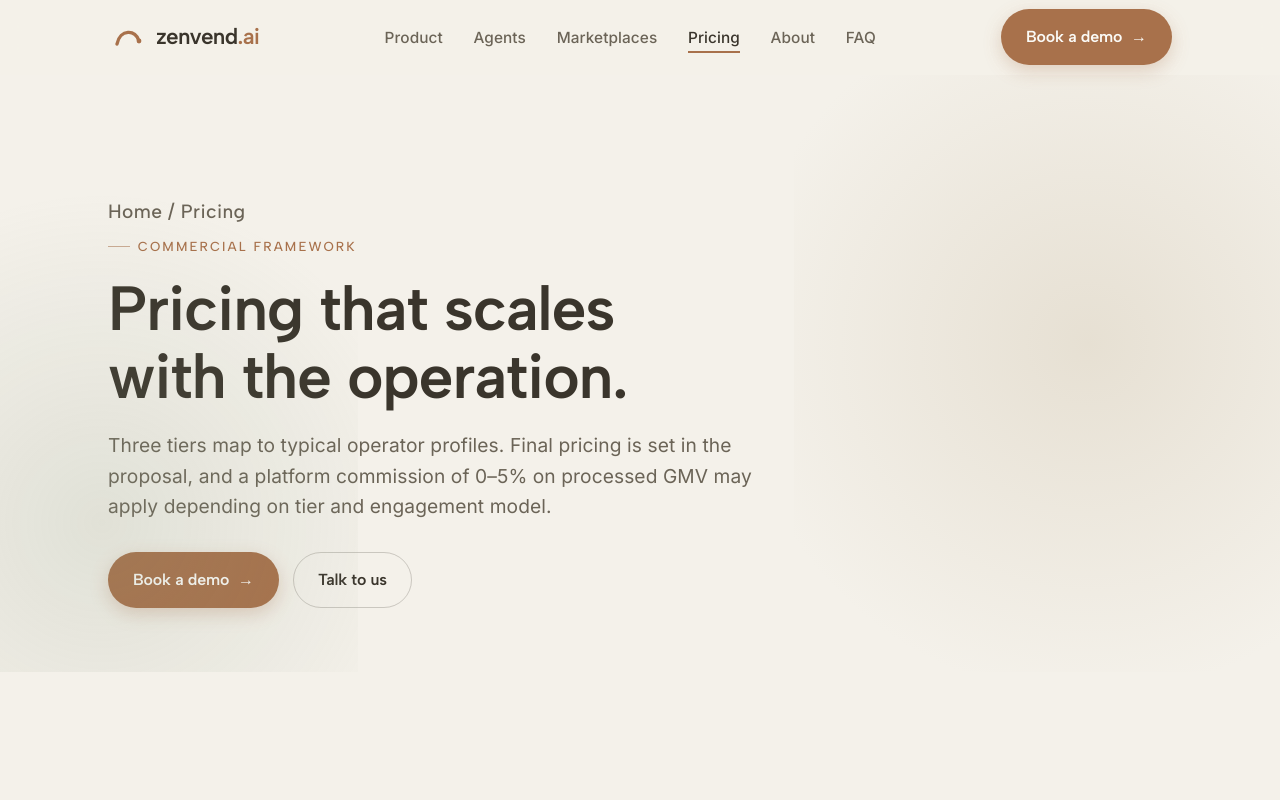
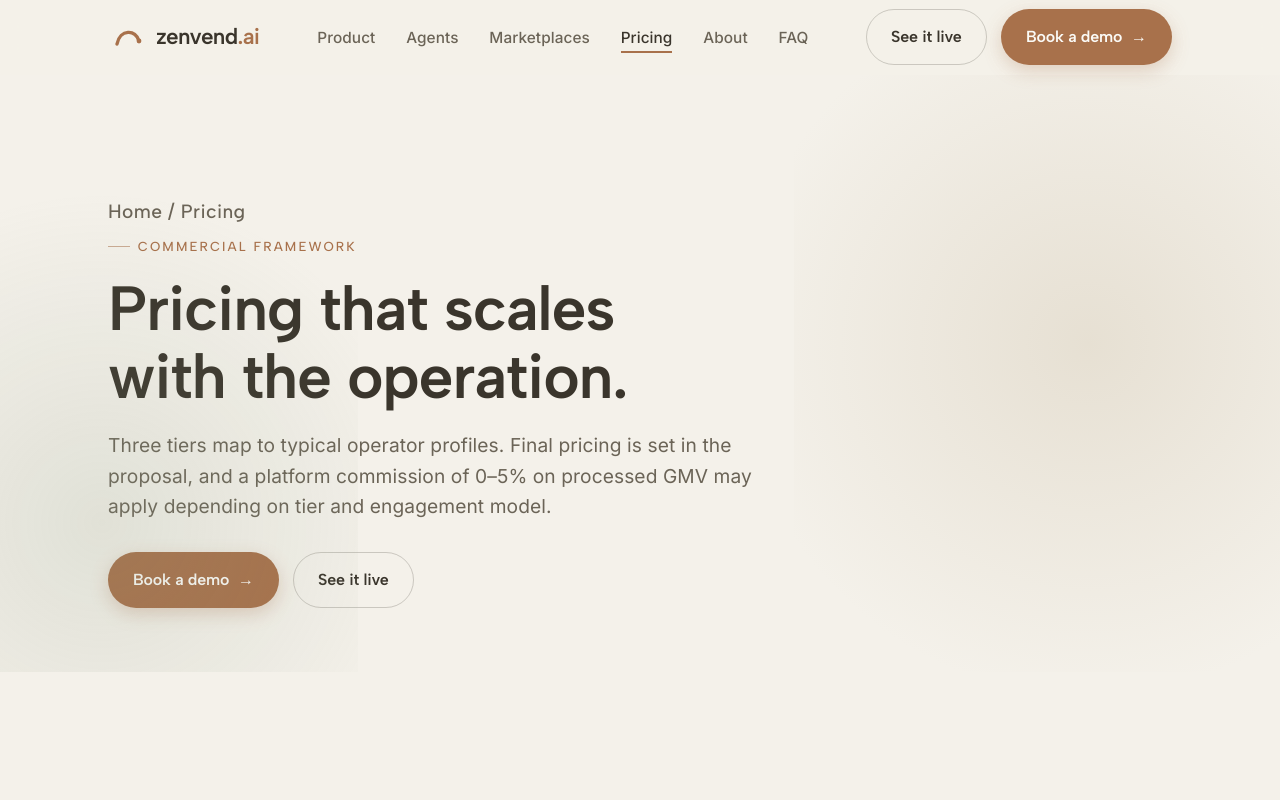
Before and after one commit to digitalwillads/zenvend-site, a plain HTML site: page pricing.html in a window 1280 px wide. Shown: the top 800 px of the page. Drawn offline with Linux system fonts and the light colour scheme.

Commit message:
Add "See it live" secondary CTA site-wide (gap A1)
MarketplaceOS leads with a self-service "Deploy Free" CTA; ZenVend led only
with sales-led "Book a demo". Self-service provisioning is unconfirmed, so
rather than a dishonest "Deploy Free" swap, keep "Book a demo" as the primary
CTA and add a lighter "See it live" secondary that routes to the product
walkthrough (product.html).

- Desktop nav + mobile menu: add "See it live" before "Book a demo" on all
  8 pages (index, product, pricing, agents, marketplaces, about, faq, contact).
- pricing.html hero: swap the redundant sales-led "Talk to us" ghost for
  "See it live" so that hero also offers a lower-commitment path.
- styles.css: show the second nav pill only above 1080px so the nav does not
  crowd in the 940-1080px band (mobile menu carries it below 940px).

Co-Authored-By: Claude Opus 4.8 <noreply@anthropic.com>

```diff
--- a/assets/styles.css
+++ b/assets/styles.css
@@ -206,6 +206,9 @@ img { max-width: 100%; display: block; }
 .nav__links a[aria-current="page"]::after { transform: scaleX(1); }
 
 .nav__cta { display: flex; align-items: center; gap: 14px; }
+/* Secondary nav CTA ("See it live") shows only on wide desktop; the mobile menu
+   carries it below 940px, so hide it in the tight 940-1080px band to avoid crowding. */
+@media (max-width: 1080px) { .nav__cta .btn--ghost { display: none; } }
 
 .hamburger {
   display: none; flex-direction: column; justify-content: center; gap: 5px;
--- a/pricing.html
+++ b/pricing.html
@@ -32,6 +32,7 @@
       </ul>
     </nav>
     <div class="nav__cta">
+      <a href="product.html" class="btn btn--ghost">See it live</a>
       <a href="contact.html" class="btn btn--primary">Book a demo <span class="arrow" aria-hidden="true">→</span></a>
       <button class="hamburger" id="hamburger" aria-label="Open menu" aria-controls="mobileMenu" aria-expanded="false"><span></span><span></span><span></span></button>
     </div>
@@ -44,6 +45,7 @@
       <li><a href="pricing.html" aria-current="page">Pricing</a></li>
       <li><a href="about.html">About</a></li>
       <li><a href="faq.html">FAQ</a></li>
+      <li><a href="product.html" class="btn btn--ghost btn--block">See it live</a></li>
       <li><a href="contact.html" class="btn btn--primary btn--block">Book a demo →</a></li>
     </ul>
   </div>
@@ -64,7 +66,7 @@
         </p>
         <div class="page-hero__actions reveal" data-delay="4">
           <a href="contact.html" class="btn btn--primary">Book a demo <span class="arrow" aria-hidden="true">→</span></a>
-          <a href="contact.html" class="btn btn--ghost">Talk to us</a>
+          <a href="product.html" class="btn btn--ghost">See it live</a>
         </div>
       </div>
     </div>
```
Also changed, not shown: about.html (+2 -0 lines), agents.html (+2 -0 lines), contact.html (+2 -0 lines), faq.html (+2 -0 lines), index.html (+2 -0 lines), marketplaces.html (+2 -0 lines), product.html (+2 -0 lines).
